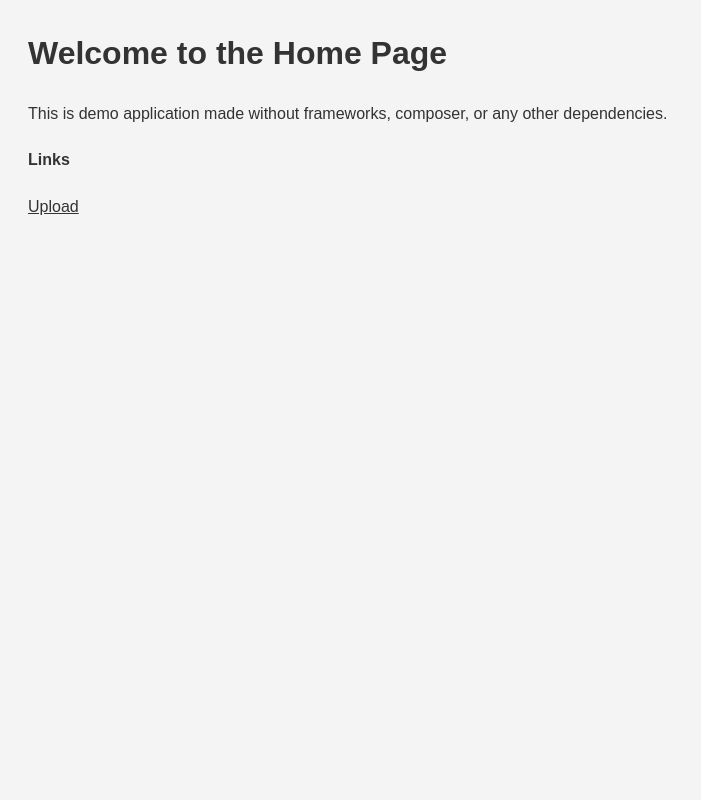
After one commit to Fessovsky/vanila7.4_basic, a PHP site: page /Home in a window 1280 px wide. The commit adds this page. Shown: the whole page, without its empty margins (0-701 px from the left). Run offline with PHP 8.4, Linux system fonts and the light colour scheme.

Commit message:
Setup routing and pages - Added Autoloader - Added Router - Added pages Home and Upload

```diff
--- /dev/null
+++ b/Components/Autoloader.php
@@ -0,0 +1,20 @@
+<?php
+
+namespace Components;
+
+class Autoloader
+{
+    public static function register()
+    {
+        spl_autoload_register(function ($class) {
+            $file = str_replace('\\', DIRECTORY_SEPARATOR, $class) . '.php';
+
+            if (file_exists($file)) {
+                require $file;
+                return true;
+            }
+
+            return false;
+        });
+    }
+}
--- /dev/null
+++ b/Components/Contracts/Contracts/PageInterface.php
@@ -0,0 +1,8 @@
+<?php
+
+namespace Components\Contracts\Contracts;
+
+interface PageInterface
+{
+    public function getContent();
+}
--- /dev/null
+++ b/Components/Pages/Home.php
@@ -0,0 +1,49 @@
+<?php
+
+namespace Components\Pages;
+
+use Components\Contracts\Contracts\PageInterface;
+
+final class Home implements PageInterface
+{
+    public function getContent(): string
+    {
+        return <<<HTML
+        <style>
+            html {
+                font-family: Arial, sans-serif;
+                line-height: 1.6;
+                color: #333;
+                background-color: #f4f4f4;
+                padding: 20px;
+            }
+            h1 {
+                color: #333;
+                font-family: Arial, sans-serif;
+            }
+            ul {
+                list-style-type: none;
+                padding: 0;
+            }
+            li {
+                display: inline;
+                margin-right: 10px;
+            }
+            a {
+                /*text-decoration: none;*/
+                color: #333;
+            }
+        </style>
+        <h1>Welcome to the Home Page</h1>
+        <p>This is demo application made without frameworks, composer, or any other dependencies.</p>
+        <h4>Links</h4>
+        <ul>
+            <li><a href="/upload">Upload</a></li>
+        </ul>
+        HTML;
+    }
+    public function getTitle(): string
+    {
+        return 'Home';
+    }
+}
--- /dev/null
+++ b/Components/Router.php
@@ -0,0 +1,33 @@
+<?php
+
+namespace Components;
+
+use Components\Pages\Home;
+use Components\Pages\Upload;
+
+final class Router
+{
+    private $url;
+    private $page;
+    public function __construct()
+    {
+        $this->url = filter_var($_SERVER['REQUEST_URI'], FILTER_SANITIZE_URL);
+        if (preg_match('/^\/[a-zA-Z0-9\/\-]*$/', $this->url)) {
+            switch ($this->url) {
+                case '/upload':
+                    $this->page = new Upload();
+                    break;
+                default:
+                    $this->page = new Home();
+            }
+        } else {
+            header('HTTP/2.0 400 Bad Request');
+            exit('Некорректный запрос.');
+        }
+    }
+
+    public function router() {
+//        var_dump($this->page);
+        echo $this->page->getContent();
+    }
+}
--- a/index.php
+++ b/index.php
@@ -1,4 +1,19 @@
 <?php
 
+require 'Components/Router.php';
+require 'Components/Autoloader.php';
 
-echo "<h1> Hello, World! </h1>";
+use Components\Autoloader;
+use Components\Router;
+
+Autoloader::register();
+
+$router = new Router();
+$router->router();
+
+
+// Маршрутизировать uri (Home, Upload)
+// Вывести страницу
+// URI: /upload загрузку файла, наззвание файла проеверить на валидность .csv не лолжен содержать опасных конструкций
+// При загрузке файл должен быть yield-нут в таблицу. при этом нужно передавать байндингами
+// При загрузке файла нужно проверить на валидность, если файл не валиден, то вывести ошибку
```
Also changed, not shown: Components/Pages/Upload.php (added, +18 -0 lines).
